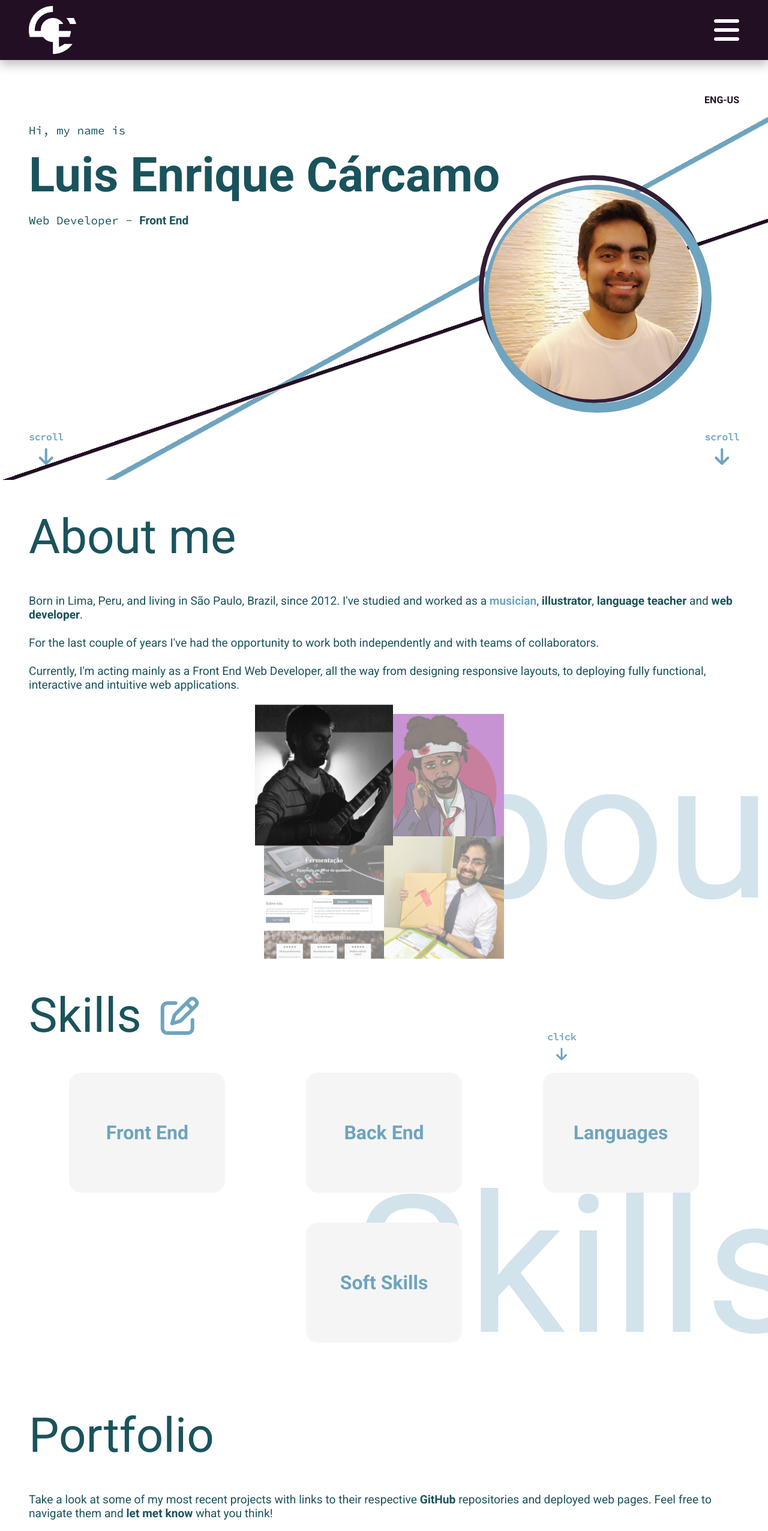
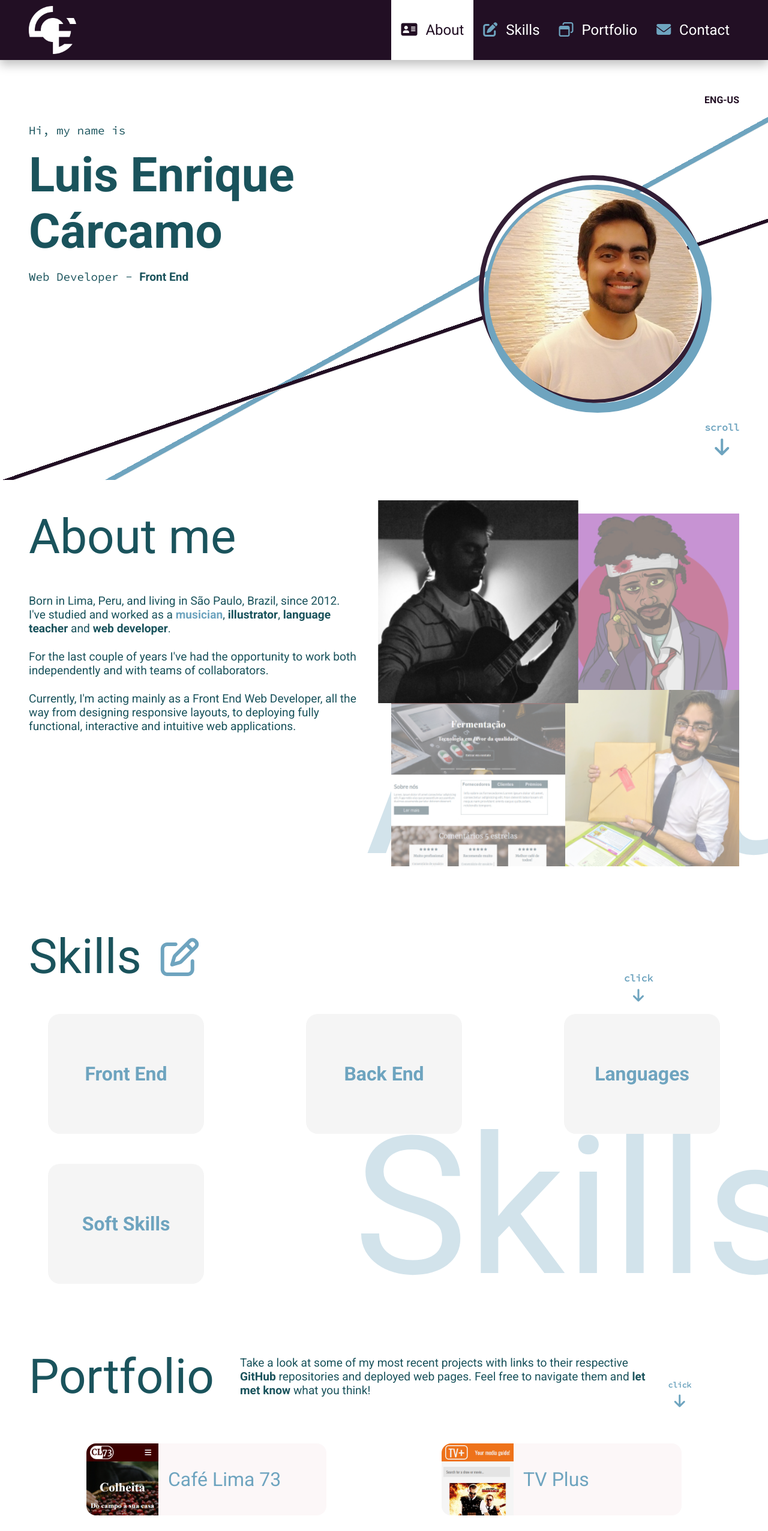
Before and after one commit to LuisECL/portfolio01, a plain HTML site: page index.html in a window 1280 px wide. Shown: the top 2552 px of the page at 60% size. Drawn offline with Linux system fonts and the light colour scheme.

Commit message:
style: Add media query for horizontal tablet view

```diff
--- a/index.html
+++ b/index.html
@@ -26,6 +26,24 @@
     <a href="">
       <i class="fa-solid fa-bars"></i>
     </a>
+    <ul class="nav-btns">
+      <li><button class="active">
+        <i class="fa-solid fa-address-card nav-modal-icon active"></i>
+        About
+      </button></li>
+    <li><button>
+        <i class="fa-solid fa-pen-to-square nav-modal-icon"></i>
+        Skills
+      </button></li>
+    <li><button>
+        <i class="fa-regular fa-window-restore nav-modal-icon"></i>
+        Portfolio
+      </button></li>
+    <li><button>
+        <i class="fa-solid fa-envelope nav-modal-icon"></i>
+        Contact
+      </button></li>
+    </ul>
   </nav>
   <div class="nav-modal-container">
     <ul>
@@ -250,8 +268,12 @@
           think!
         </p>
       </div>
+      <div class="guide-signs portfolio-click-sign">
+        <p>click</p>
+        <i class="fa-solid fa-arrow-down"></i>
+      </div>
       <ul class="portfolio-projects-container">
-
+        <!-- Projects are inserted here -->
       </ul>
       <div class="bg-text">
         <p>Portfolio</p>
--- a/media-queries.css
+++ b/media-queries.css
@@ -132,6 +132,10 @@
 
   .section-text {
     font-size: 1.2rem;
+  }
+
+  .about-grid {
+    width: calc(65vh - 300px);
   }
 
   .bg-text {
@@ -309,3 +313,186 @@
     padding: 0 48px;
   }
 }
+
+@media (width >= 1000px) {
+  /* ---------------- NAV ---------------- */
+  nav > a {
+    display: none;
+  }
+
+  .nav-btns {
+    display: flex;
+    height: 100%;
+    align-items: center;
+  }
+
+  .nav-btns li {
+    list-style-type: none;
+    height: 100%;
+  }
+
+  .nav-btns button {
+    height: 100%;
+    background: none;
+    border: none;
+    font-size: 1.5rem;
+    padding: 1rem;
+    color: #fff;
+  }
+
+  .nav-btns button.active {
+    background: #fff;
+    color: #220f24;
+  }
+
+  .nav-btns button i {
+    color: #6ea4bf;
+    padding-right: 0.5rem;
+  }
+
+  /* ---------------- HOME ---------------- */
+  .home-text {
+    max-width: 500px;
+  }
+
+  .home-scroll-sign {
+    bottom: 48px;
+  }
+
+  .home-scroll-sign:last-of-type {
+    display: none;
+  }
+
+  /* ---------------- ABOUT ---------------- */
+  .about-text {
+    max-width: 550px;
+    height: 100%;
+  }
+
+  .about-grid {
+    position: absolute;
+    right: 48px;
+    top: 50%;
+    transform: translateY(-50%);
+    width: calc(100vw - 700px);
+  }
+
+  .bg-text {
+    bottom: 0;
+  }
+
+  .about-container .bg-text p {
+    transform: translateX(180px);
+  }
+
+  /* ---------------- SKILLS ---------------- */
+  .skills-click-sign {
+    right: 15vw;
+  }
+
+  .skills-card-container {
+    justify-content: flex-start;
+  }
+
+  .card:not(:last-of-type):not(:first-of-type) {
+    margin-left: auto;
+  }
+
+  .card:last-of-type {
+    margin-right: auto;
+  }
+
+  /* ---------------- PORTFOLIO ---------------- */
+  .portfolio-container h2 {
+    display: inline-block;
+  }
+
+  .portfolio-text {
+    position: absolute;
+    top: 60px;
+    left: 400px;
+    width: calc(100% - 590px);
+  }
+
+  .portfolio-click-sign {
+    position: absolute;
+    top:100px;
+    right: 10vw;
+    height: 50px;
+    display: flex;
+    flex-direction: column;
+    justify-content: flex-start;
+    align-items: center;
+  }
+
+  .portfolio-click-sign p {
+    font-family: "Source Code Pro", monospace;
+    font-size: 0.8rem;
+    font-weight: 800;
+    color: #6ea4bf;
+  }
+
+  .portfolio-click-sign .fa-arrow-down {
+    font-size: 1.5rem;
+    animation: point-down 1.5s infinite;
+    color: #6ea4bf;
+  }
+
+  .portfolio-projects-container {
+    margin-top: 0;
+    height: calc(100vh - 350px);
+    flex-direction: row;
+    justify-content: space-around;
+    flex-wrap: wrap;
+  }
+
+  .project-container {
+    width: 400px;
+  }
+
+  .project-container:last-of-type {
+    margin-left: calc((100% - 800px)/4);
+    margin-right: auto;
+  }
+
+  /* ---------------- PORTFOLIO ---------------- */
+  .contact-container {
+    display: grid;
+    grid-template-columns: 1fr 1fr;
+    grid-template-rows: 1fr 2fr;
+  }
+
+  .contact-container h2 {
+    grid-column-start: 1;
+    grid-column-end: 2;
+  }
+
+  .contact-text {
+    grid-column-start: 1;
+    grid-column-end: 2;
+  }
+
+  .contact-container form {
+    grid-column-start: 2;
+    grid-column-end: 3;
+    grid-row-start: 1;
+    grid-row-end: 3;
+    align-self: center;
+    max-width: none;
+    max-height: none;
+    width: 90%;
+    height: 100%;
+    margin: 0;
+    margin-left: 2rem;
+    padding-top: 96px;
+    padding-bottom: 1rem;
+  }
+
+  form textarea {
+    height: 100%;
+  }
+
+  .contact-container .bg-text {
+    bottom: 2vh;
+  }
+}
--- a/style.css
+++ b/style.css
@@ -35,6 +35,10 @@ nav {
   padding: 0 20px;
   box-shadow: 0 8px 16px rgba(0, 0, 0, 0.25);
   z-index: 10;
+}
+
+.nav-btns {
+  display: none;
 }
 
 nav img {
@@ -636,6 +640,10 @@ section h2 {
 }
 
 /* ------------------ PORTFOLIO ------------------ */
+.portfolio-click-sign {
+display: none;
+}
+
 .portfolio-projects-container {
   margin-top: 1rem;
   height: calc(100vh - 280px);
@@ -698,6 +706,15 @@ section h2 {
 
 .project-active h3 {
   color: #f5f5f5;
+}
+
+
+.portfolio-container .bg-text {
+  overflow: hidden;
+}
+
+.portfolio-container .bg-text p {
+  transform: translate(8%, 8%);
 }
 
 /* -------------- PORTFOLIO-MODAL -------------- */
@@ -816,14 +833,6 @@ section h2 {
   color: #6EA4BF;
   font-weight: 100;
   padding-bottom: 0.3rem;
-}
-
-.portfolio-container .bg-text {
-  overflow: hidden;
-}
-
-.portfolio-container .bg-text p {
-  transform: translate(8%, 8%);
 }
 
 /* ------------------ CONTACT ------------------ */
```
Also changed, not shown: 1 other file.
